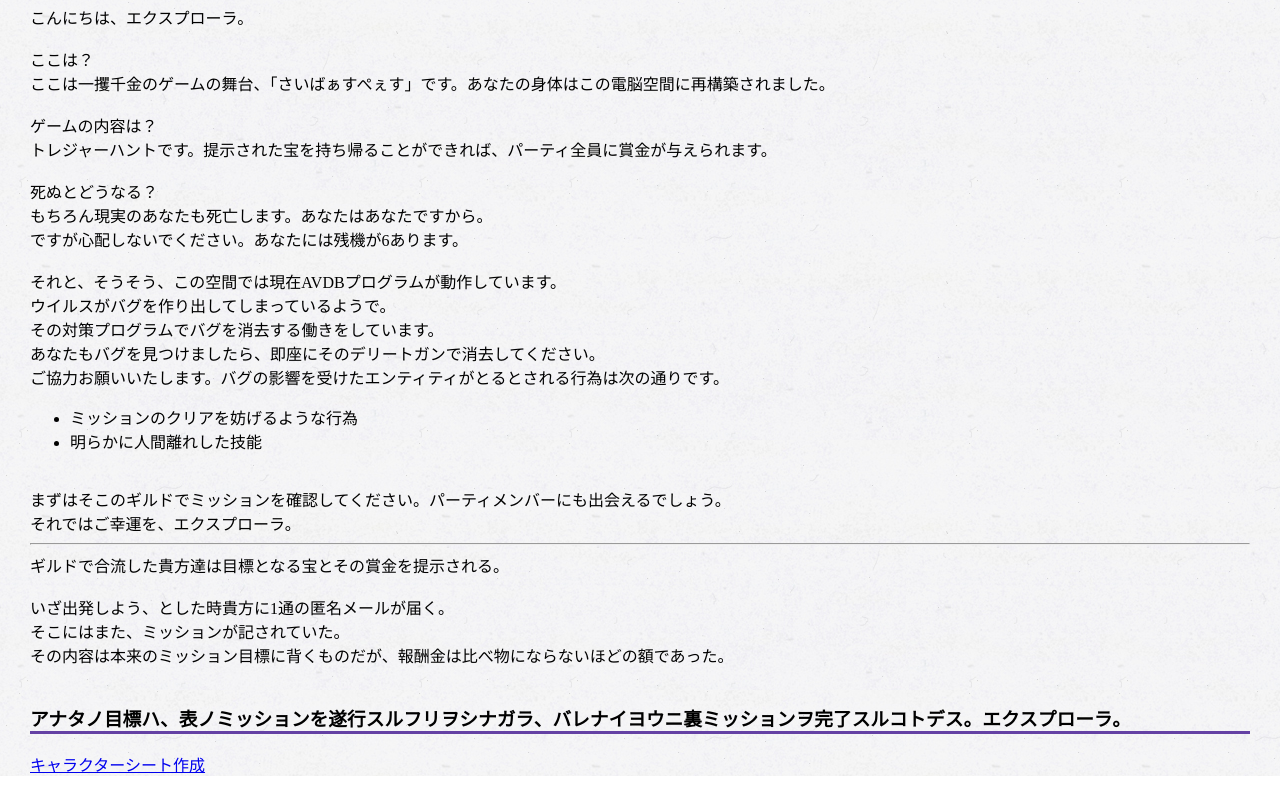
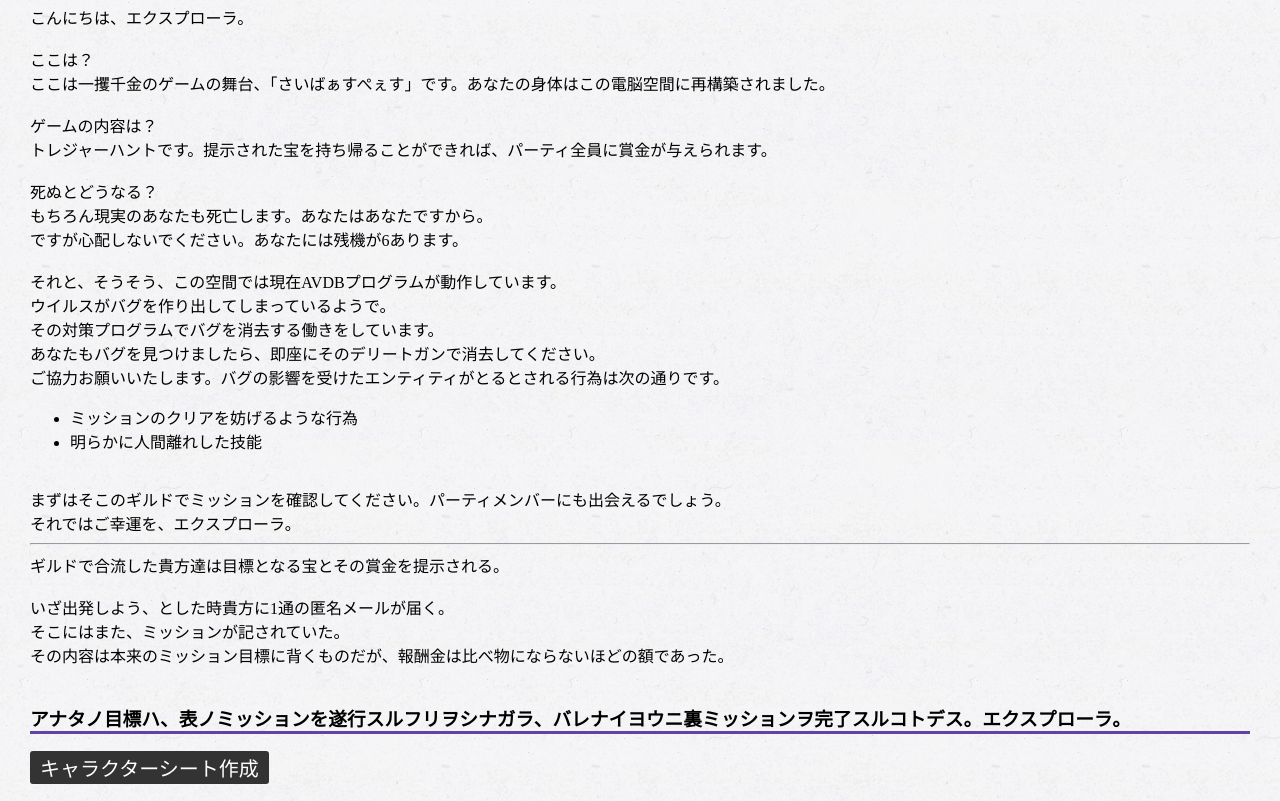
Before and after one commit to Ray-mech/trpg, a plain HTML site: page htmls/story.html in a window 1280 px wide. Shown: the part 310-1111 px from the top of the page. Before the commit the page ends 1086 px from the top, so only its background shows below. Drawn offline with nearby package versions, Linux system fonts and the light colour scheme.

Commit message:
Update story.html

```diff
--- a/htmls/story.html
+++ b/htmls/story.html
@@ -73,8 +73,9 @@
 <h3>アナタノ目標ハ、表ノミッションを遂行スルフリヲシナガラ、バレナイヨウニ裏ミッションヲ完了スルコトデス。エクスプローラ。</h3>
 </div><!--//////KOKOMADE///////-->
         <div id="bodysub">
-            <a href="./index.html">キャラクターシート作成</a>
+            <a href="./index.html" class="floatctrl">キャラクターシート作成</a>
         </div>
+        <br>
 
     </div>
 
```
